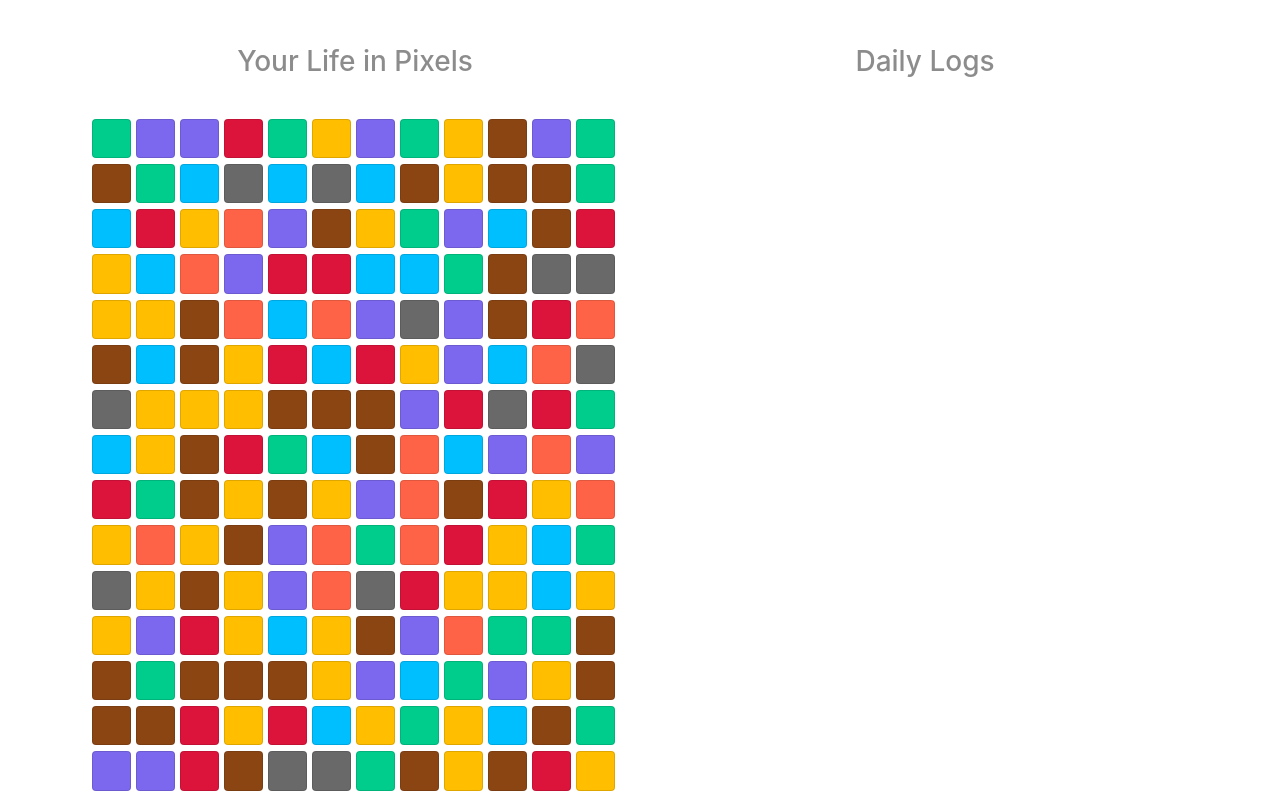
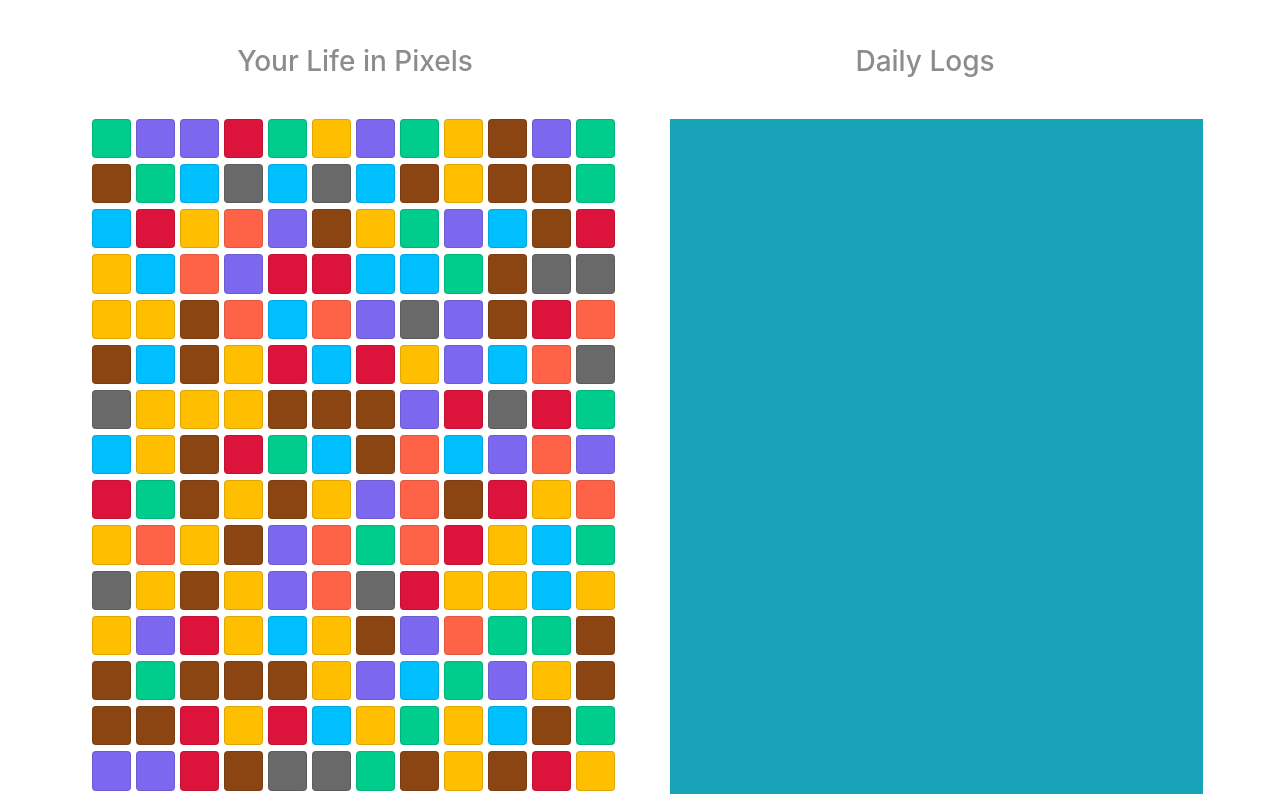
Before and after one commit to daniel-sm-yu/LifeLog, a plain HTML site: page index.html in a window 1280 px wide. Shown: the part 462-1256 px from the top of the page. Drawn offline with nearby package versions, Linux system fonts and the light colour scheme.

Commit message:
added bg color to dailylog

```diff
--- a/index.html
+++ b/index.html
@@ -69,8 +69,8 @@
         <!-- Life in Pixels End -->
 
         <!-- Daily Logs -->
-        <div class="col">
-          <div class="container-fluid" id="dailylog"></div>
+        <div class="col-5 bg-info" id="dailylog">
+          <div class="container-fluid"></div>
         </div>
         <!-- Daily Logs End -->
 
--- a/styles.css
+++ b/styles.css
@@ -34,13 +34,16 @@ a:hover {
 
 #pixelsheet {
 	margin-left: 6%;
-	width: 50%;
 }
 
 .card {
 	height: 2.45em;
 	width: 2.45em;
 	margin-right: .3em;
+}
+
+#dailylog {
+	margin-right: 6%;
 }
 
 /*FORM STYLES*/
```
Also changed, not shown: script.js (+5 -7 lines).
